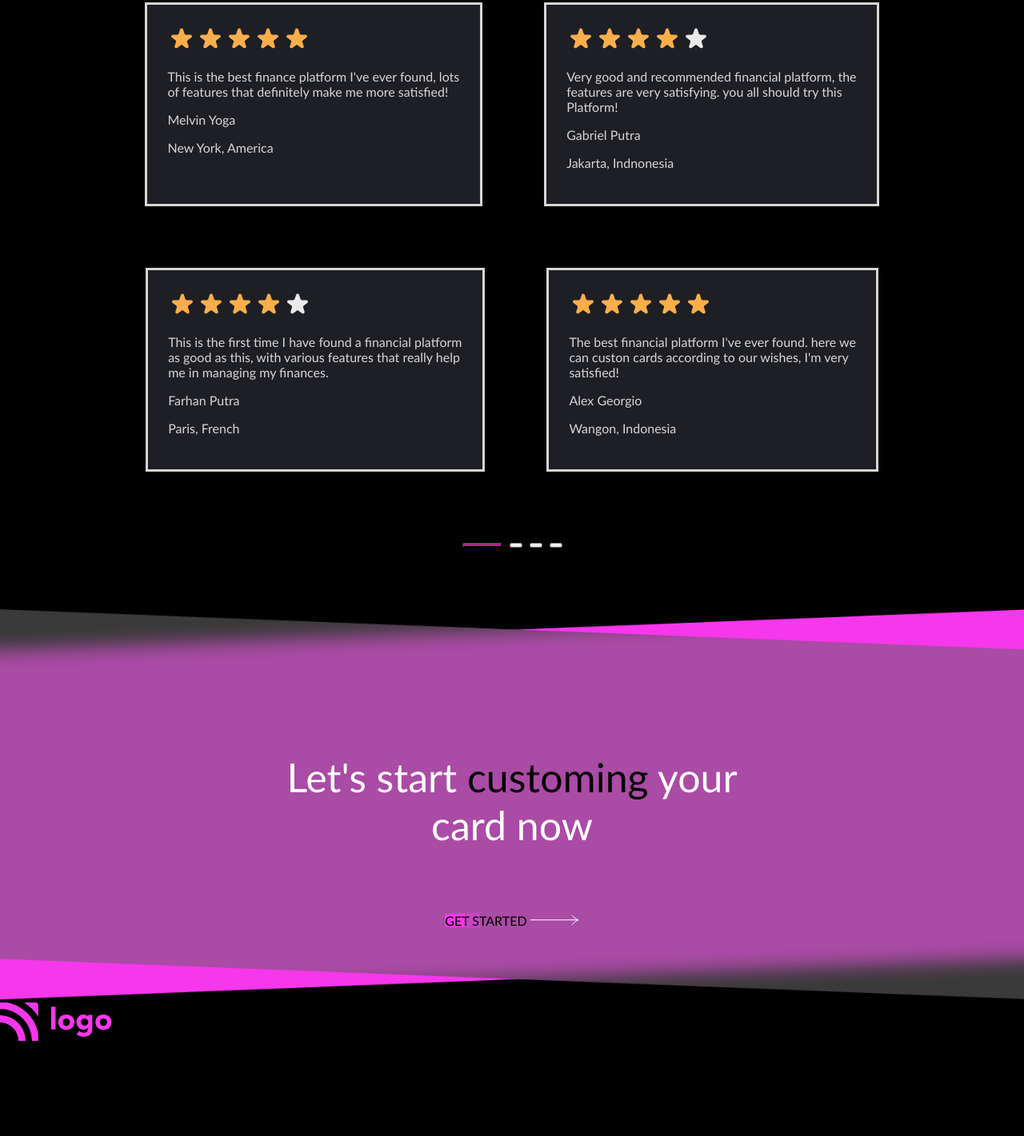
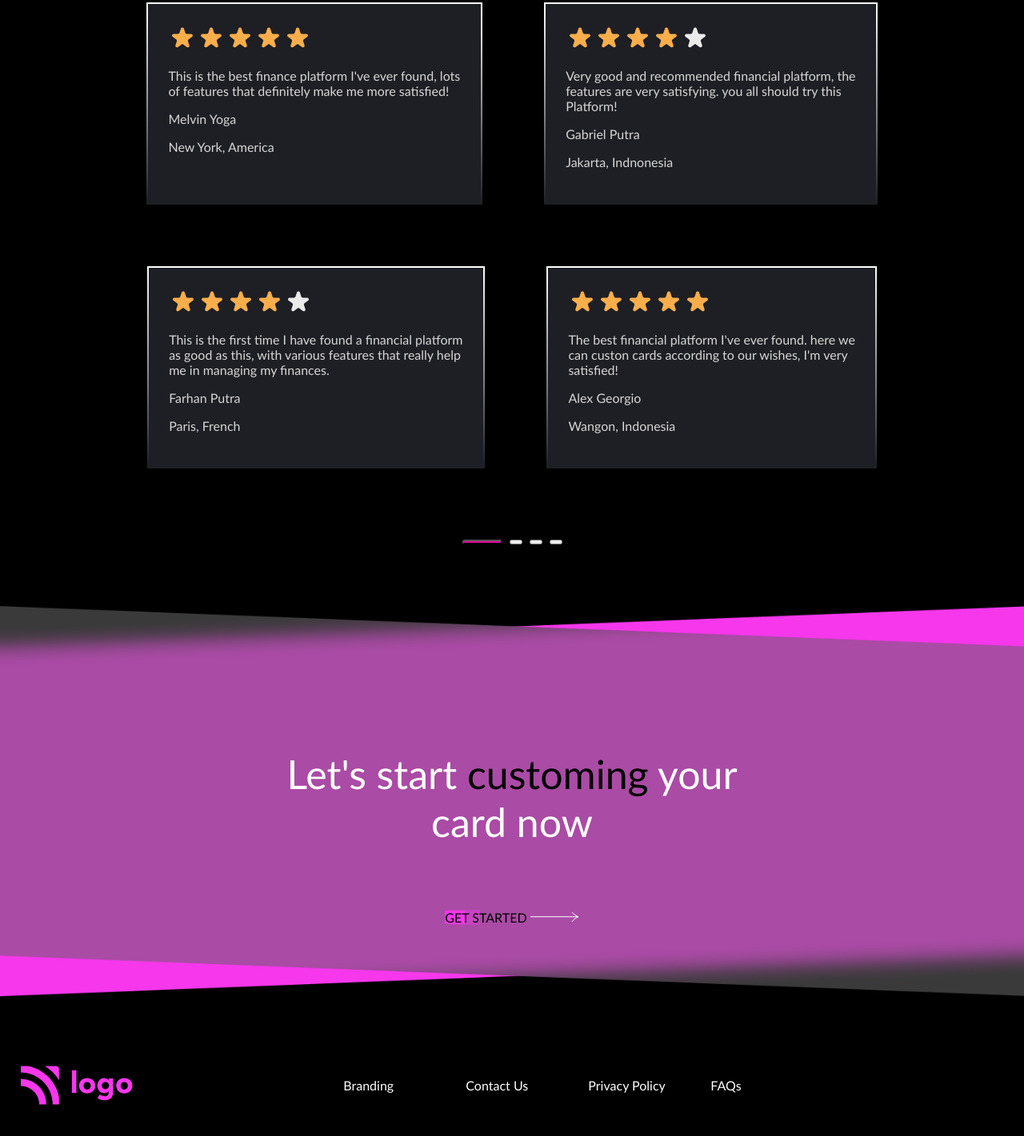
Before and after one commit to Ar1fAli/Full-Stack-JavaScript-2.0-Ineuron-Internship-Projects, a plain HTML site: page Html-Css-Projects/Project 1- Credit Card Landing Page/index.html in a window 1280 px wide. Shown: the part 3772-5193 px from the top of the page at 80% size. Drawn offline with Linux system fonts and the light colour scheme.

Commit message:
styling work done

```diff
--- a/Html-Css-Projects/Project 1- Credit Card Landing Page/style.css
+++ b/Html-Css-Projects/Project 1- Credit Card Landing Page/style.css
@@ -258,7 +258,9 @@ span{
 }
 .divst{
     background-color: #1e1f24;
-    border: solid #d7d6d5 ;
+    border-image: linear-gradient(to bottom, #FFFFFF 0%, #1e1f24 100%) 1;
+    border-width: 2px;
+    border-style: solid;
     padding: 2%;
     margin: 3%;
 }
@@ -304,3 +306,22 @@ span{
     width: 100%;
     /* background-color: aqua; */
 }
+.ftr{
+    display: flex;
+    flex-direction: row;
+    gap: 20%;
+    color: #FFFFFF;
+    margin: 5% 2%;
+}
+.ftrb{
+    display: flex;
+    flex-direction: row;
+    gap: 2%;
+    justify-content: center;
+    align-items: center;
+
+}
+.ftrp{
+    padding: 3%;
+    width: 150px;
+}
```
